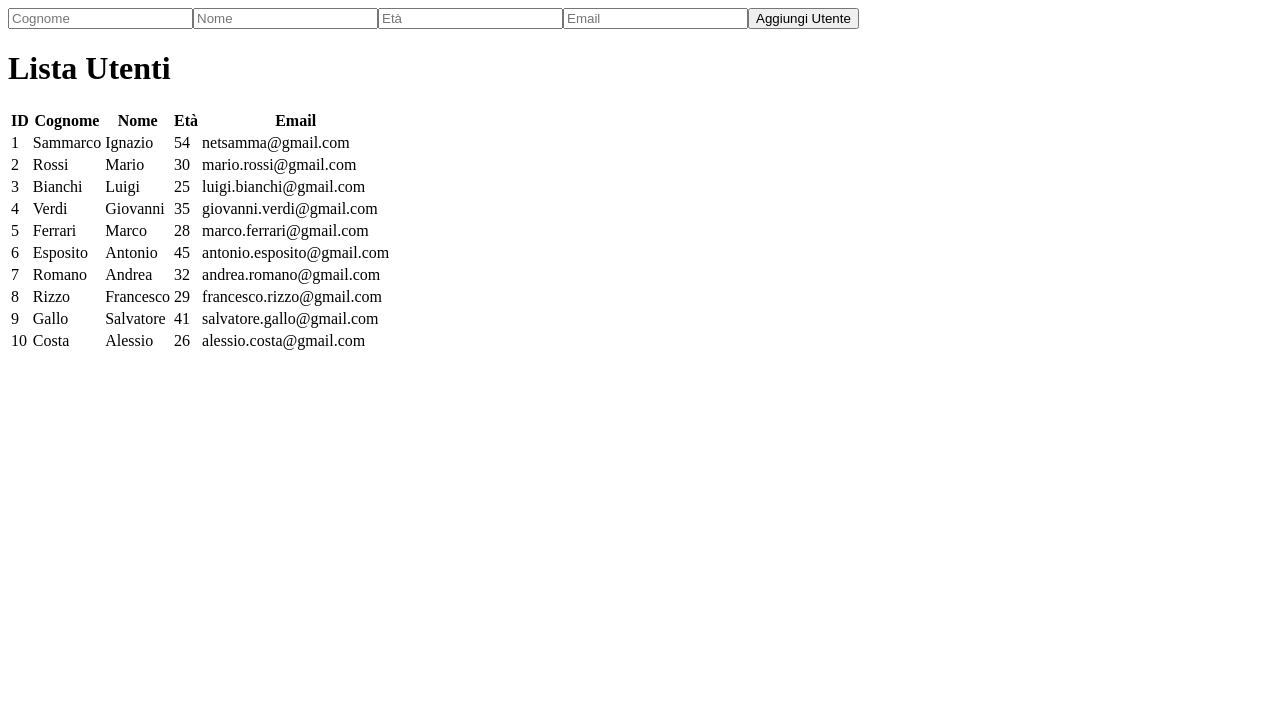
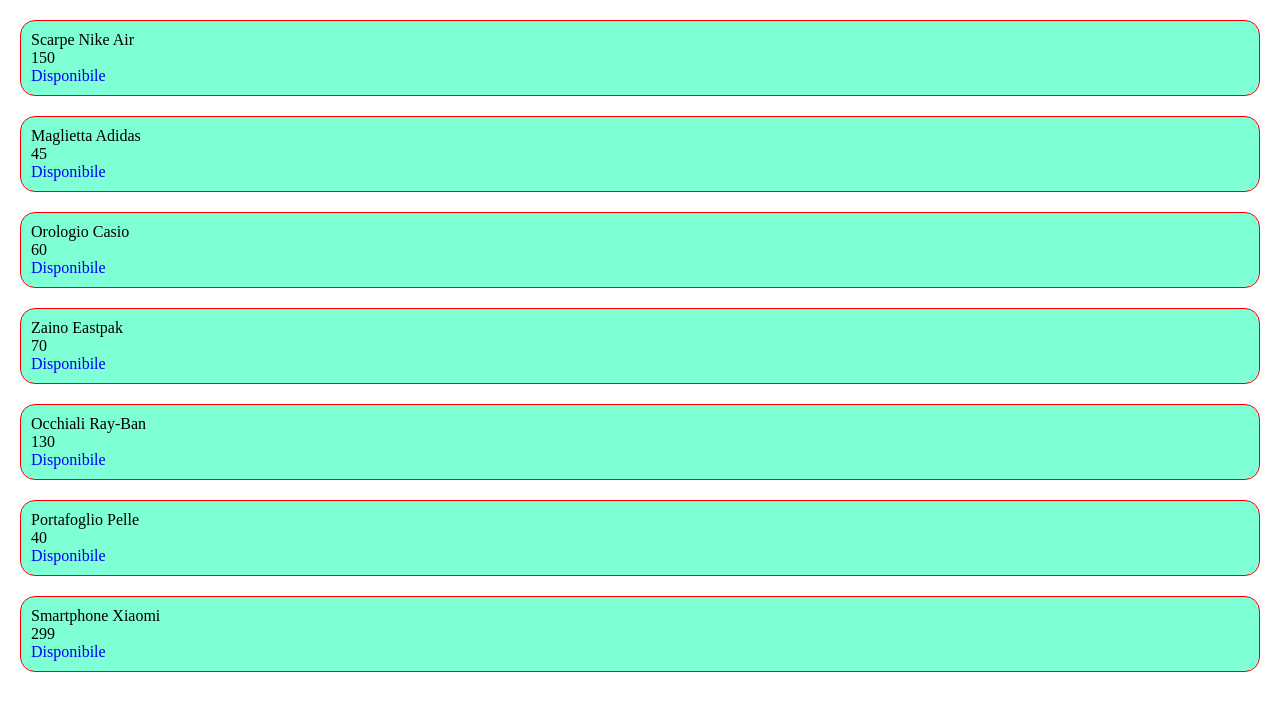
Before and after one commit to GiancarloRamondino/Vue-lezione-sammarco, a Vue app: page / in a window 1280 px wide. Shown: the top 710 px of the page. Built offline with nearby package versions, Linux system fonts and the light colour scheme.

Commit message:
Esercitazione v-for products list

```diff
--- a/index.html
+++ b/index.html
@@ -4,6 +4,7 @@
     <meta charset="UTF-8">
     <link rel="icon" href="/favicon.ico">
     <meta name="viewport" content="width=device-width, initial-scale=1.0">
+    <link rel="stylesheet" href="/src/css/style.css">
     <title>Vite App</title>
   </head>
   <body>
--- a/src/App.vue
+++ b/src/App.vue
@@ -3,6 +3,7 @@
 import Counter from './components/Counter.vue';
 import UserList from './components/UserList.vue';
 import UserForm from './components/UserForm.vue';
+import ProductList from './components/ProductList.vue';
 
 const users = ref([
     {
@@ -90,8 +91,10 @@
 </script>
 
 <template>
-    <UserForm @add-user="addUser" />
-    <UserList :users="users" />
+    <!-- <UserForm @add-user="addUser" />
+    <UserList :users="users" /> -->
+    <ProductList></ProductList>
+
 </template>
 
 <style scoped></style>
--- /dev/null
+++ b/src/components/ProductList.vue
@@ -0,0 +1,52 @@
+<script setup>
+let showOnlyAvailable = true;
+const products = [
+    { id: 1, nome: "Scarpe Nike Air", prezzo: 150, inStock: true },
+    { id: 2, nome: "Maglietta Adidas", prezzo: 45, inStock: true },
+    { id: 3, nome: "Jeans Levi's", prezzo: 85, inStock: false },
+    { id: 4, nome: "Orologio Casio", prezzo: 60, inStock: true },
+    { id: 5, nome: "Zaino Eastpak", prezzo: 70, inStock: true },
+    { id: 6, nome: "Cuffie Sony", prezzo: 120, inStock: false },
+    { id: 7, nome: "Occhiali Ray-Ban", prezzo: 130, inStock: true },
+    { id: 8, nome: "Portafoglio Pelle", prezzo: 40, inStock: true },
+    { id: 9, nome: "Giacca Invernale", prezzo: 180, inStock: false },
+    { id: 10, nome: "Smartphone Xiaomi", prezzo: 299, inStock: true }
+];
+</script>
+
+<template>
+    <div
+      v-for="product in products"
+      :key="product.id"
+    >
+    <div
+        v-if="!showOnlyAvailable || product.inStock"
+        class="product-div"
+    >
+        <div v-if="!showOnlyAvailable || product.inStock">
+            <p>{{ product.nome }}</p>
+            <p>{{ product.prezzo }}</p>
+            <p class="blue" v-if="product.inStock">Disponibile</p>
+            <p class="red" v-else>Esaurito</p>
+        </div>
+
+    </div>
+
+    </div>
+</template>
+
+<style scoped>
+    .product-div{
+        margin-bottom: 20px;
+        background-color: aquamarine;
+        border-radius: 15px;
+        border: 1px red solid;
+        padding: 10px;
+    }
+    .red{
+        color: red;
+    }
+    .blue{
+        color: blue;
+    }
+</style>
--- /dev/null
+++ b/src/css/style.css
@@ -0,0 +1,8 @@
+*{
+    margin: 0;
+    padding: 0;
+}
+
+body{
+    padding: 20px;
+}
```
